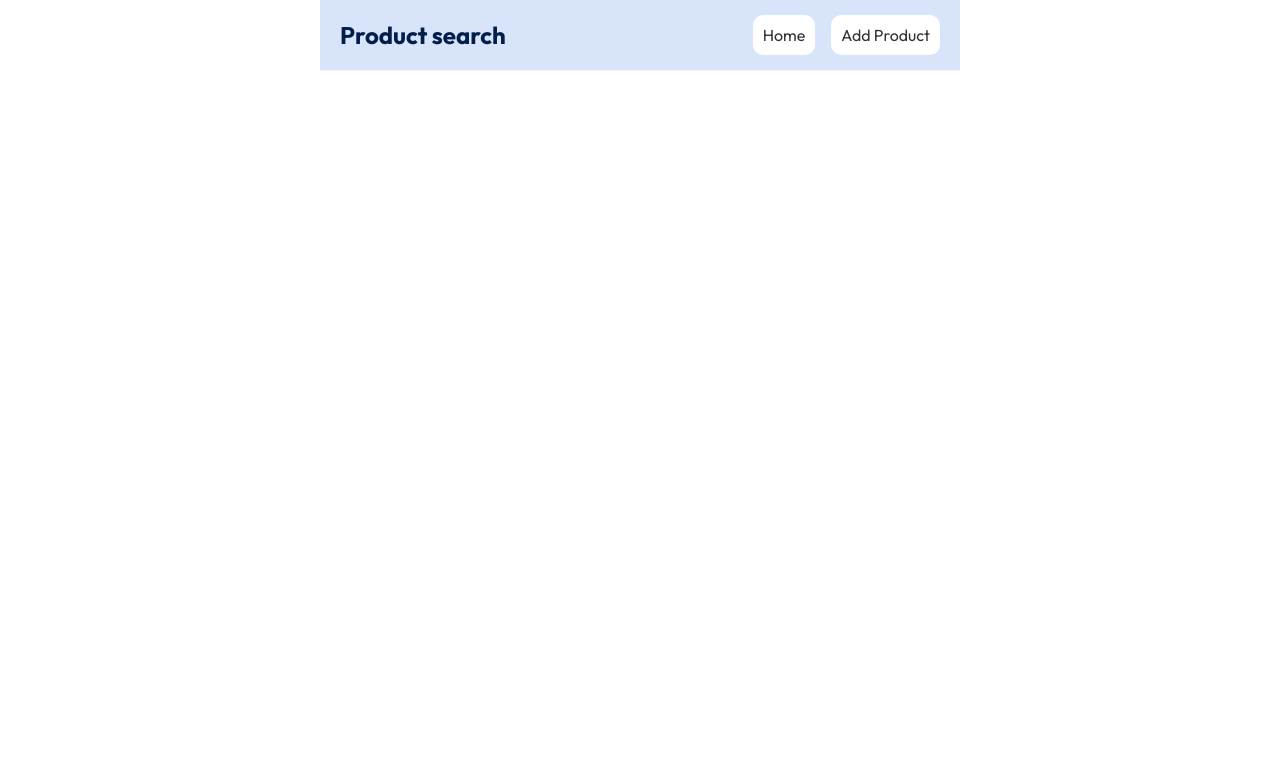
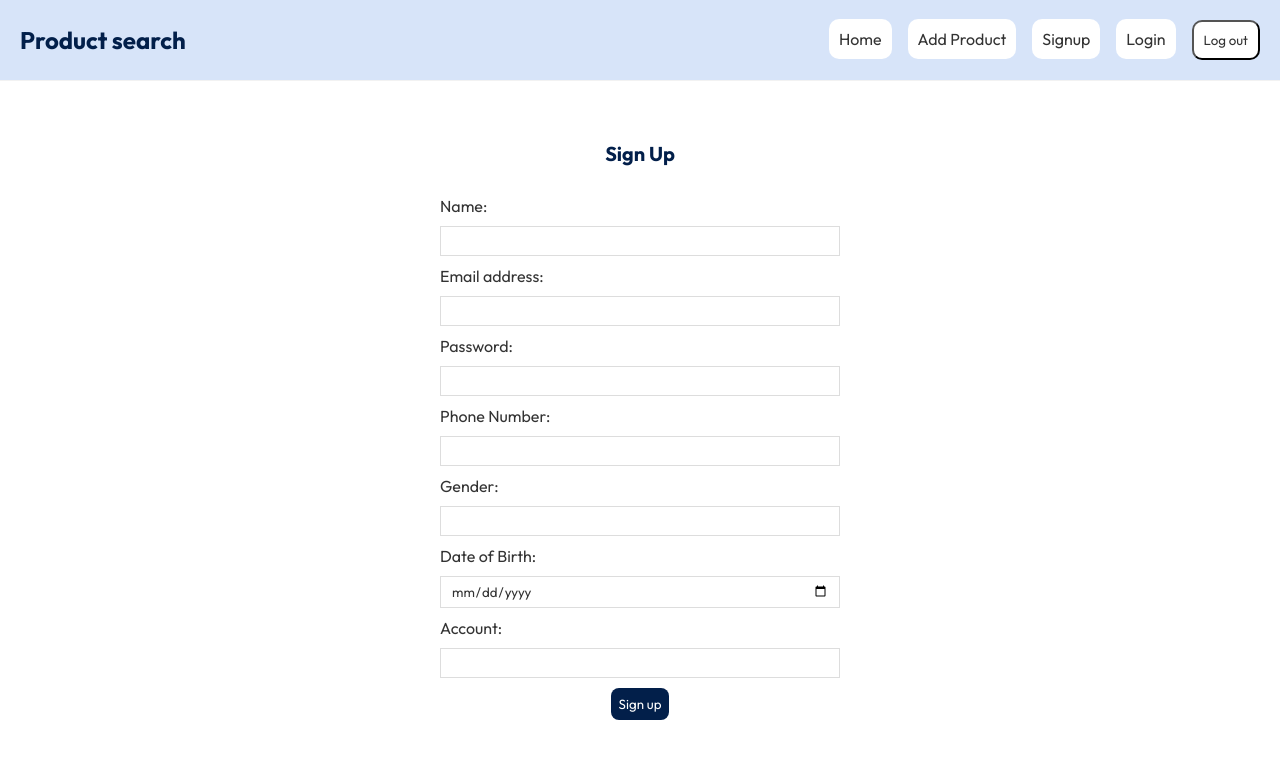
Before and after one commit to albaraah/week7-pp-fullstack, a React app in the folder frontend/: page /signup in a window 1280 px wide. Shown: the top 758 px of the page. Built offline with nearby package versions, Linux system fonts and the light colour scheme; the HTML template or start-up script is replaced by a standard one.

Commit message:
feat: Users can now sign up, login and logout

```diff
--- a/frontend/src/App.jsx
+++ b/frontend/src/App.jsx
@@ -6,6 +6,8 @@ import Navbar from "./components/Navbar";
 import NotFoundPage from "./pages/NotFoundPage";
 import ProductPage from "./pages/ProductPage";
 import EditProductPage from "./pages/EditProductPage";
+import Signup from "./pages/Signup";
+import Login from "./pages/Login";
 
 const App = () => {
   return (
@@ -22,6 +24,8 @@ const App = () => {
               element={<ProductPage />}
             />
             <Route path="/edit/:id" element={<EditProductPage />} />
+            <Route path="/signup" element={<Signup />} />
+            <Route path="/login" element={<Login />} />
           </Routes>
         </div>
       </BrowserRouter>
--- a/frontend/src/components/Navbar.jsx
+++ b/frontend/src/components/Navbar.jsx
@@ -1,10 +1,18 @@
+import { Link } from "react-router-dom";
+
 const Navbar = () => {
+  const handleClick = () => {
+    localStorage.removeItem("user");
+  };
   return (
     <nav className="navbar">
       <h1>Product search</h1>
       <div className="links">
         <a href="/">Home</a>
         <a href="/add-product">Add Product</a>
+        <a href="/signup">Signup</a>
+        <a href="/login">Login</a>
+        <button className onClick={handleClick}>Log out</button>
       </div>
     </nav>
   );
--- a/frontend/src/components/ProductListing.jsx
+++ b/frontend/src/components/ProductListing.jsx
@@ -2,7 +2,7 @@ import { Link } from "react-router-dom";
 
 const ProductListing = ({ product }) => {
     return (
-        <div>
+        <div className="product-preview">
             <h2>
                 <Link to={`/products/${product.id}`}>{product.productName}</Link>
             </h2>
--- a/frontend/src/index.css
+++ b/frontend/src/index.css
@@ -5,19 +5,22 @@
   font-family: "Outfit";
   color: #333;
 }
-.navbar { padding: 20px; display: flex; align-items: center; max-width: 600px; margin: 0 auto; border-bottom: 1px solid #f2f2f2; background-color: #9ebff16a; }
+.navbar { padding: 20px; display: flex; align-items: center; max-width: 100%; margin: 0 auto; border-bottom: 1px solid #f2f2f2; background-color: #9ebff16a; }
 .navbar h1 { color: #021f4a; }
 .navbar .links { margin-left: auto; }
 .navbar a { margin-left: 16px; text-decoration: none; padding: 10px; background-color: white; border-radius: 10px;}
+.navbar button { margin-left: 16px; text-decoration: none; padding: 10px; background-color: white; border-radius: 10px;}
 .navbar a:hover { color: #65a3e5; }
+.navbar button:hover { color: #65a3e5; }
 .content { max-width: 600px; margin: 40px auto; padding: 20px; }
 
 .product-list { display: flex; flex-direction: column; gap: 20px; padding: 20px; background-color: #f9f9f9; }
-.product-preview { padding: 15px; border: 1px solid #ddd; border-radius: 5px; background-color: #fff; box-shadow: 0 2px 4px rgba(0,0,0,0.1); transition: box-shadow 0.3s ease; }
+.product-preview { margin-bottom: 20px; padding: 15px; border: 1px solid #ddd; border-radius: 5px; background-color: #fff; box-shadow: 0 2px 4px rgba(0,0,0,0.1); transition: box-shadow 0.3s ease; }
 .product-preview:hover { box-shadow: 1px 3px 5px rgba(41,20,156,0.1); }
-.product-preview h2 { margin: 0 0 10px; font-size: 1.5em; color: #021f4a; }
+.product-preview h2 { text-align: center; margin: 0 0 10px; font-size: 1.5em; color: #021f4a; margin-bottom: 10px; }
 .product-preview p { margin: 5px 0; color: #666; }
-.product-preview a { text-decoration: none; }
+.product-preview a { color: #021f4a; text-decoration: none; }
+.product-preview button {margin-right: 10px; text-decoration: none; padding: 10px; background-color: #9ebff16a; border-radius: 10px;}
 
 .create { max-width: 400px; margin: 0 auto; text-align: center; }
 .create label { text-align: left; display: block; }
--- a/frontend/src/pages/EditProductPage.jsx
+++ b/frontend/src/pages/EditProductPage.jsx
@@ -84,8 +84,8 @@ const EditProductPage = () => {
     }
 
     return (
-        <div className="product-preview">
-            <h2>Add a New product</h2>
+        <div className="create">
+            <h2>Update product</h2>
             <form onSubmit={submitForm}>
                 <label>Product Name:</label>
                 <input
@@ -156,7 +156,7 @@ const EditProductPage = () => {
                     <option value="false">No</option>
                 </select>
 
-                <button>Add Job</button>
+                <button>Save Update</button>
             </form>
         </div>
     );
--- /dev/null
+++ b/frontend/src/pages/Login.jsx
@@ -0,0 +1,46 @@
+import { useState } from "react";
+import { useNavigate } from "react-router-dom";
+
+const Login = () => {
+  const navigate = useNavigate();
+  const [email, setEmail] = useState("");
+  const [password, setPassword] = useState("");
+  const [error, setError] = useState(null);
+
+  const handleFormSubmit = async (e) => {
+    e.preventDefault();
+    setError(null);
+
+    const response = await fetch("/api/users/login", {
+      method: "POST",
+      headers: { "Content-Type": "application/json" },
+      body: JSON.stringify({ email, password }),
+    });
+    const user = await response.json();
+
+    if (!response.ok) {
+      setError(user.error);
+      return;
+    }
+
+    localStorage.setItem("user", JSON.stringify(user));
+    console.log("success");
+    navigate("/");
+  };
+
+  return (
+    <div className="create">
+      <h2>Login</h2>
+      <form onSubmit={handleFormSubmit}>
+        <label>Email address:</label>
+        <input type="email" value={email} onChange={(e) => setEmail(e.target.value)} />
+        <label>Password:</label>
+        <input type="password" value={password} onChange={(e) => setPassword(e.target.value)} />
+        <button>Log in</button>
+        {error && <p className="error">{error}</p>}
+      </form>
+    </div>
+  );
+};
+
+export default Login;
--- /dev/null
+++ b/frontend/src/pages/Signup.jsx
@@ -0,0 +1,69 @@
+import { useState } from "react";
+import { useNavigate } from "react-router-dom";
+
+const Signup = () => {
+  const navigate = useNavigate();
+  const [fullName, setfullName] = useState("");
+  const [email, setEmail] = useState("");
+  const [password, setPassword] = useState("");
+  const [phoneNumber, setPhoneNumber] = useState("");
+  const [gender, setGender] = useState("");
+  const [dateOfBirth, setDateOfBirth] = useState("");
+  const [accountType, setaccountType] = useState("");
+  const [error, setError] = useState(null);
+
+  const handleFormSubmit = async (e) => {
+    e.preventDefault();
+    setError(null);
+
+    const response = await fetch("/api/users/signup", {
+      method: "POST",
+      headers: { "Content-Type": "application/json" },
+      body: JSON.stringify({
+        email,
+        password,
+        fullName,
+        phoneNumber,
+        gender,
+        date_of_birth: dateOfBirth,
+        accountType : accountType,
+      }),
+    });
+    const user = await response.json();
+
+    if (!response.ok) {
+      setError(user.error);
+      return;
+    }
+
+    localStorage.setItem("user", JSON.stringify(user));
+    console.log("success");
+    navigate("/");
+  };
+
+  return (
+    <div className="create">
+      <h2>Sign Up</h2>
+      <form onSubmit={handleFormSubmit}>
+        <label>Name:</label>
+        <input type="text" value={fullName} onChange={(e) => setfullName(e.target.value)} />
+        <label>Email address:</label>
+        <input type="email" value={email} onChange={(e) => setEmail(e.target.value)} />
+        <label>Password:</label>
+        <input type="password" value={password} onChange={(e) => setPassword(e.target.value)} />
+        <label>Phone Number:</label>
+        <input type="text" value={phoneNumber} onChange={(e) => setPhoneNumber(e.target.value)} />
+        <label>Gender:</label>
+        <input type="text" value={gender} onChange={(e) => setGender(e.target.value)} />
+        <label>Date of Birth:</label>
+        <input type="date" value={dateOfBirth} onChange={(e) => setDateOfBirth(e.target.value)} />
+        <label>Account:</label>
+        <input type="text" value={accountType} onChange={(e) => setaccountType(e.target.value)} />
+        <button>Sign up</button>
+        {error && <p className="error">{error}</p>}
+      </form>
+    </div>
+  );
+};
+
+export default Signup;
```
